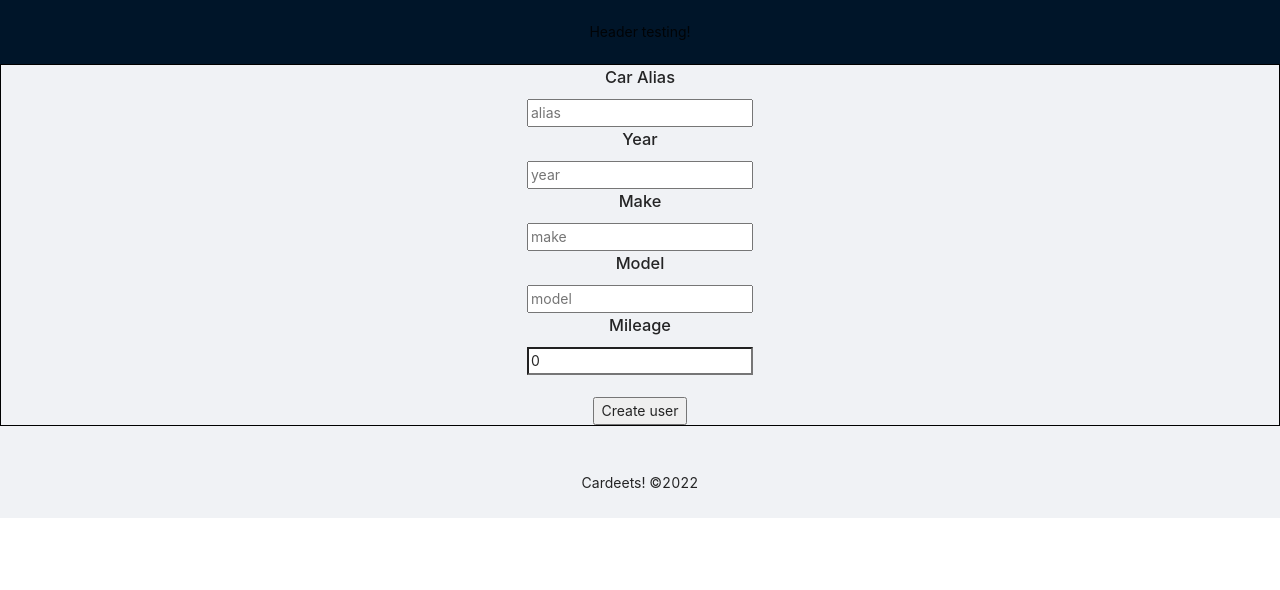
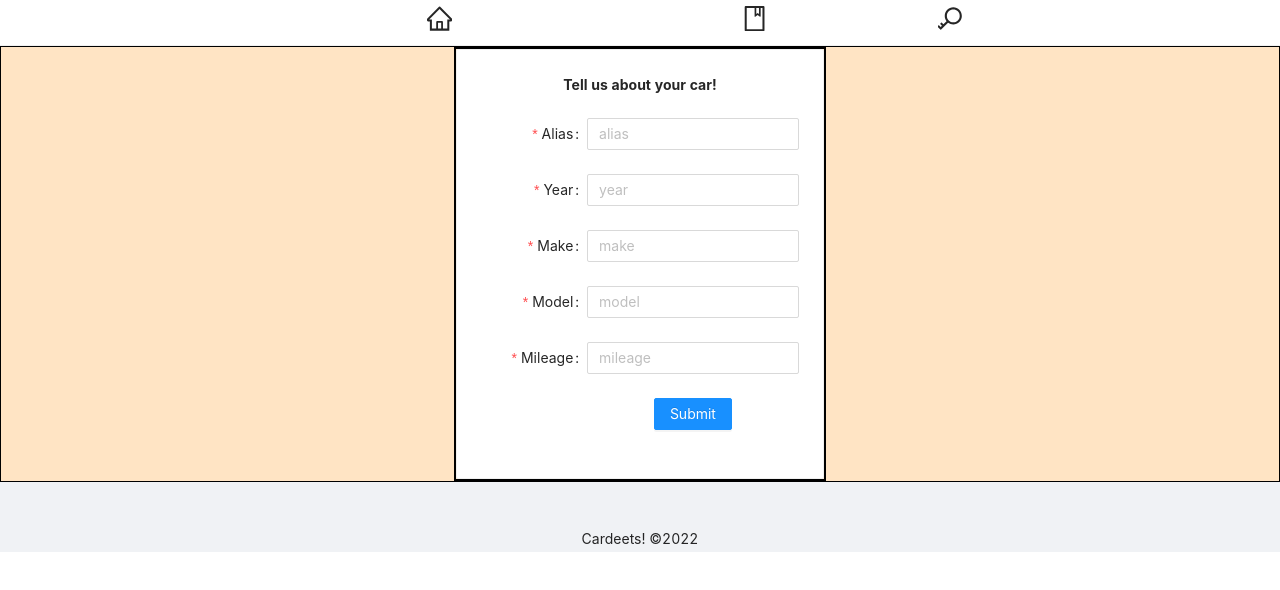
Before and after one commit to neilbennett876/diary-front-nb, a React (Create React App) app: page /create in a window 1280 px wide. Shown: the top 590 px of the page. Built offline with nearby package versions, Linux system fonts and the light colour scheme.

Commit message:
added card to create page

```diff
--- a/package.json
+++ b/package.json
@@ -3,7 +3,9 @@
   "version": "0.1.0",
   "private": true,
   "dependencies": {
+    "@ant-design/icons": "^4.7.0",
     "antd": "^4.21.0",
+    "firebase": "^9.8.3",
     "react": "^18.1.0",
     "react-dom": "^18.1.0",
     "react-router-dom": "^6.3.0",
--- a/src/App.css
+++ b/src/App.css
@@ -12,14 +12,15 @@ body {
   height: fit-content;
   background-size: cover;
   text-align: center;
+  /* background-image: url(./components/assets/photo1.jpg); */
 }
 
-/* .footer {
-  position: absolute;
+.footer {
+  position: relative;
   bottom: 0;
   width: 100%;
   height: 26px;
-} */
+}
 .ant-layout-header {
   top: 0;
   width: 100%;
@@ -44,6 +45,7 @@ body {
   border-color: black;
   display: flex;
   justify-content: center;
+  background-color: bisque;
 }
 
 #section-container {
@@ -85,3 +87,15 @@ body {
   display: flex;
   justify-content: center;
 }
+
+.navbar {
+  display: flex;
+  flex-direction: row;
+  justify-content: center;
+  gap: 120px;
+}
+
+.background {
+  /* background-image: url(./components/assets/photo1.jpg); */
+  background-size: cover;
+}
--- a/src/App.js
+++ b/src/App.js
@@ -3,29 +3,43 @@ import CreateProfile from "./components/CreateProfile";
 import HomeDash from "./components/HomeDash";
 import { Route, Routes } from "react-router-dom";
 import { Layout } from "antd";
-// import "antd/dist/antd.css";
 import "antd/dist/antd.min.css";
-import { Content, Footer, Header } from "antd/lib/layout/layout";
-import { FormInputContextProvider } from "./components/context/Context";
+import { Content, Footer } from "antd/lib/layout/layout";
+import {
+  FormInputContext,
+  FormInputContextProvider,
+} from "./components/context/Context";
 import Diary from "./components/Diary.jsx";
+import { useContext, useState } from "react";
+import Login from "./components/Login";
+import HeaderNavBar from "./components/Header";
+import LandingPage from "./components/LandingPage";
 
 function App() {
+  // const { user } = useContext(FormInputContext);
+
+  const [user, setUser] = useState();
+
   return (
-    <>
     <FormInputContextProvider>
       <Layout>
-          <Header className="header">Header testing!</Header>
+        {/* <header className="header">Header testing!</header> */}
+        <HeaderNavBar />
         <Content>
           <Routes>
             <Route path="/" element={<HomeDash />} />
-              <Route path="/create" element={<CreateProfile />} />
+            <Route
+              path="/create"
+              // element={!user ? <Login /> : <CreateProfile />}
+              element={<CreateProfile />}
+            />
             <Route path="/diary" element={<Diary />} />
+            <Route path="/landing" element={<LandingPage />} />
           </Routes>
         </Content>
         <Footer className="footer">Cardeets! ©2022</Footer>
       </Layout>
     </FormInputContextProvider>
-    </>
   );
 }
 
--- a/src/components/CreateProfile.jsx
+++ b/src/components/CreateProfile.jsx
@@ -1,7 +1,9 @@
-// import { Card, Button, Checkbox, Form, Input } from "antd";
-// import { Content, Footer, Header } from "antd/lib/layout/layout";
+import { Card, Button, Checkbox, Form, Input } from "antd";
+import { Content, Footer, Header } from "antd/lib/layout/layout";
 import React, { useState } from "react";
 import { useNavigate } from "react-router-dom";
+import { useContext } from "react";
+import { FormInputContext } from "./context/Context";
 
 function CreateProfile() {
   const [alias, setAlias] = useState("");
@@ -9,11 +11,22 @@ function CreateProfile() {
   const [make, setMake] = useState("");
   const [model, setModel] = useState("");
   const [mileage, setMileage] = useState(0);
+  // const [userID, setUserID] = useState("")
+
+  const { user } = useContext(FormInputContext);
+  console.log(user);
 
   let navigate = useNavigate();
 
   const handleSubmit = (e) => {
-    const newUser = { alias, year, make, model, mileage };
+    const newUser = {
+      alias,
+      year,
+      make,
+      model,
+      mileage,
+      // userID
+    };
     fetch("https://cardeets-backend-nb.web.app/diary", {
       method: "POST",
       headers: {
@@ -32,17 +45,106 @@ function CreateProfile() {
   return (
     <>
       <section id="cardContainer">
-        {/* <div id="section-container">
+        <div id="section-container">
           <Content id="cardContainer">
-            <Card id="card"> */}
-        <form onSubmit={handleSubmit}>
-          <h3>Car Alias</h3>
-          <input
-            placeholder="alias"
-            value={alias}
-            onChange={(e) => setAlias(e.target.value)}
-          />
-          <br />
+            <Card id="card">
+              <strong>Tell us about your car!</strong>
+              <br />
+              <br />
+              <Form
+                name="basic"
+                labelCol={{
+                  span: 8,
+                }}
+                wrapperCol={{
+                  span: 16,
+                }}
+                initialValues={{
+                  remember: true,
+                }}
+              >
+                {/* <h3>Car Alias</h3> */}
+                <Form.Item
+                  label="Alias"
+                  name="alias"
+                  rules={[
+                    {
+                      required: true,
+                      message: "Please input your alias!",
+                    },
+                  ]}
+                >
+                  <Input
+                    placeholder="alias"
+                    value={alias}
+                    onChange={(e) => setAlias(e.target.value)}
+                  />
+                </Form.Item>
+                <Form.Item
+                  label="Year"
+                  name="year"
+                  rules={[
+                    {
+                      required: true,
+                      message: "Please input the year!",
+                    },
+                  ]}
+                >
+                  <Input
+                    placeholder="year"
+                    value={year}
+                    onChange={(e) => setYear(e.target.value)}
+                  />
+                </Form.Item>
+                <Form.Item
+                  label="Make"
+                  name="make"
+                  rules={[
+                    {
+                      required: true,
+                      message: "Please input the make!",
+                    },
+                  ]}
+                >
+                  <Input
+                    placeholder="make"
+                    value={make}
+                    onChange={(e) => setMake(e.target.value)}
+                  />
+                </Form.Item>
+                <Form.Item
+                  label="Model"
+                  name="model"
+                  rules={[
+                    {
+                      required: true,
+                      message: "Please input the model!",
+                    },
+                  ]}
+                >
+                  <Input
+                    placeholder="model"
+                    value={model}
+                    onChange={(e) => setModel(e.target.value)}
+                  />
+                </Form.Item>
+                <Form.Item
+                  label="Mileage"
+                  name="mileage"
+                  rules={[
+                    {
+                      required: true,
+                      message: "Please input the mileage!",
+                    },
+                  ]}
+                >
+                  <Input
+                    placeholder="mileage"
+                    value={mileage}
+                    onChange={(e) => setMileage(e.target.value)}
+                  />
+                </Form.Item>
+                {/* <br />
           <h3>Year</h3>
           <input
             placeholder="year"
@@ -72,12 +174,25 @@ function CreateProfile() {
             onChange={(e) => setMileage(e.target.value)}
           />
           <br />
-          <br />
-          <button type="submit">Create user</button>
-        </form>
-        {/* </Card>
+          <br /> */}
+                <Form.Item
+                  wrapperCol={{
+                    offset: 8,
+                    span: 16,
+                  }}
+                >
+                  <Button
+                    type="primary"
+                    htmlType="submit"
+                    onClick={handleSubmit}
+                  >
+                    Submit
+                  </Button>
+                </Form.Item>
+              </Form>
+            </Card>
           </Content>
-        </div> */}
+        </div>
       </section>
       <br />
     </>
--- /dev/null
+++ b/src/components/Header.jsx
@@ -0,0 +1,37 @@
+import React from "react";
+import { Menu } from "antd";
+import { HomeOutlined, KeyOutlined, BookOutlined } from "@ant-design/icons";
+import { useNavigate } from "react-router-dom";
+
+function HeaderNavBar() {
+  let navigate = useNavigate();
+  return (
+    <>
+      <Menu theme="light" mode="horizontal" className="navbar">
+        <Menu.Item
+          key="home"
+          onClick={() => {
+            navigate("/");
+          }}
+          icon={<HomeOutlined style={{ fontSize: "1.8em" }} />}
+        ></Menu.Item>
+        <Menu.Item
+          key="diary"
+          onClick={() => {
+            navigate("/diary");
+          }}
+          icon={<BookOutlined style={{ fontSize: "1.8em" }} />}
+        ></Menu.Item>
+        <Menu.Item
+          key="login/logout"
+          onClick={() => {
+            navigate("/");
+          }}
+          icon={<KeyOutlined style={{ fontSize: "1.8em" }} />}
+        ></Menu.Item>
+      </Menu>
+    </>
+  );
+}
+
+export default HeaderNavBar;
--- a/src/components/HomeDash.jsx
+++ b/src/components/HomeDash.jsx
@@ -1,8 +1,9 @@
 import { Card } from "antd";
 import React, { useState, useEffect } from "react";
-// import { FormItemInputContext } from "antd/lib/form/context";
 import { useNavigate } from "react-router-dom";
 import FormInput from "./FormInput";
+import { FormInputContext } from "./context/Context.js";
+import { useContext } from "react";
 
 function HomeDash() {
   const [records, setRecords] = useState();
@@ -15,6 +16,8 @@ function HomeDash() {
       .then(() => navigate("/"))
       .catch(console.error);
   }, []);
+
+  const { user } = useContext(FormInputContext);
 
   return (
     <div id="cardContainer">
--- /dev/null
+++ b/src/components/LandingPage.jsx
@@ -0,0 +1,11 @@
+import React from "react";
+
+function LandingPage() {
+  return (
+    <>
+      <h1>Testing stuff</h1>
+    </>
+  );
+}
+
+export default LandingPage;
--- /dev/null
+++ b/src/components/Login.jsx
@@ -0,0 +1,44 @@
+import { Form, Button } from "antd";
+import { initializeApp } from "firebase/app";
+import { GoogleAuthProvider, getAuth, signInWithPopup } from "firebase/auth";
+import { useContext } from "react";
+import { FormInputContext } from "./context/Context";
+import { useNavigate } from "react-router-dom";
+
+const firebaseConfig = {
+  apiKey: "AIzaSyBBXgmYjCBtDR2LHc9WHudVfYVWjtqP_sA",
+  authDomain: "cardeets-frontend-nb.firebaseapp.com",
+  projectId: "cardeets-frontend-nb",
+  storageBucket: "cardeets-frontend-nb.appspot.com",
+  messagingSenderId: "419756357501",
+  appId: "1:419756357501:web:afce1c4508f239d0d43e14",
+};
+
+function connectAuth() {
+  const app = initializeApp(firebaseConfig);
+  return getAuth(app);
+}
+
+function Login() {
+  const navigate = useNavigate();
+  const { setUser } = useContext(FormInputContext);
+
+  function handleGoogleLogin() {
+    const auth = connectAuth();
+    const provider = new GoogleAuthProvider();
+    signInWithPopup(auth, provider)
+      .then((res) => {
+        setUser(res.user);
+        navigate("/");
+      })
+      .catch(console.error);
+  }
+
+  return (
+    // <Form>
+    <Button onClick={handleGoogleLogin}>Google login</Button>
+    // </Form>
+  );
+}
+
+export default Login;
--- a/src/components/Navbar.jsx
+++ /dev/null
@@ -1,5 +0,0 @@
-function Navbar() {
-  return <h1>A navbar goes here</h1>;
-}
-
-export default Navbar;
--- a/src/components/context/Context.js
+++ b/src/components/context/Context.js
@@ -8,6 +8,7 @@ export const FormInputContextProvider = ({ children }) => {
   const [gallons, setGallons] = useState(0);
   const [mpg, setMPG] = useState();
   const [notes, setNotes] = useState("");
+  const [user, setUser] = useState();
 
   const value = {
     mileage,
@@ -18,6 +19,8 @@ export const FormInputContextProvider = ({ children }) => {
     setMPG,
     notes,
     setNotes,
+    user,
+    setUser,
   };
   return <Provider value={value}>{children}</Provider>;
 };
```
Also changed, not shown: src/components/Diary.jsx (+22 -2 lines), src/components/assets/photo1.jpg (added), 1 other file (tests, documents, lock files or other folders). Lines whose indentation alone changed are shown as unchanged.
